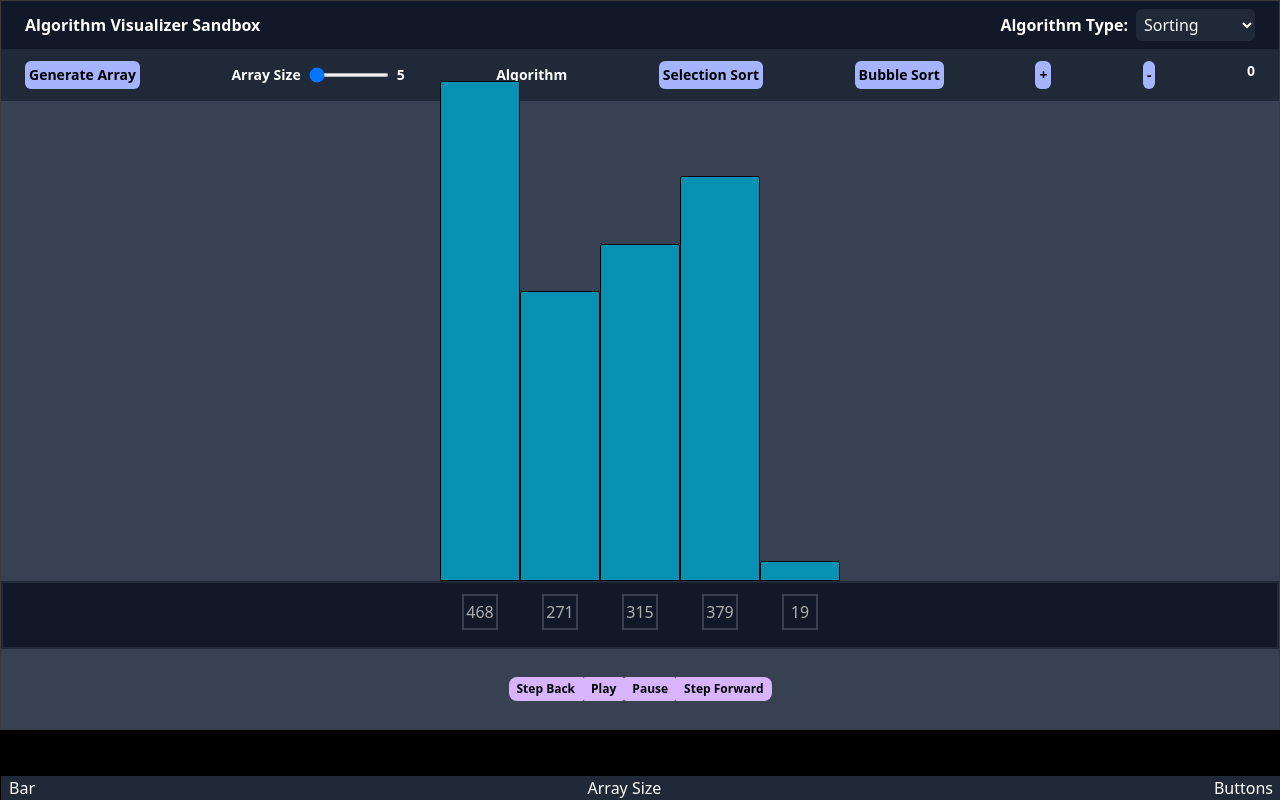
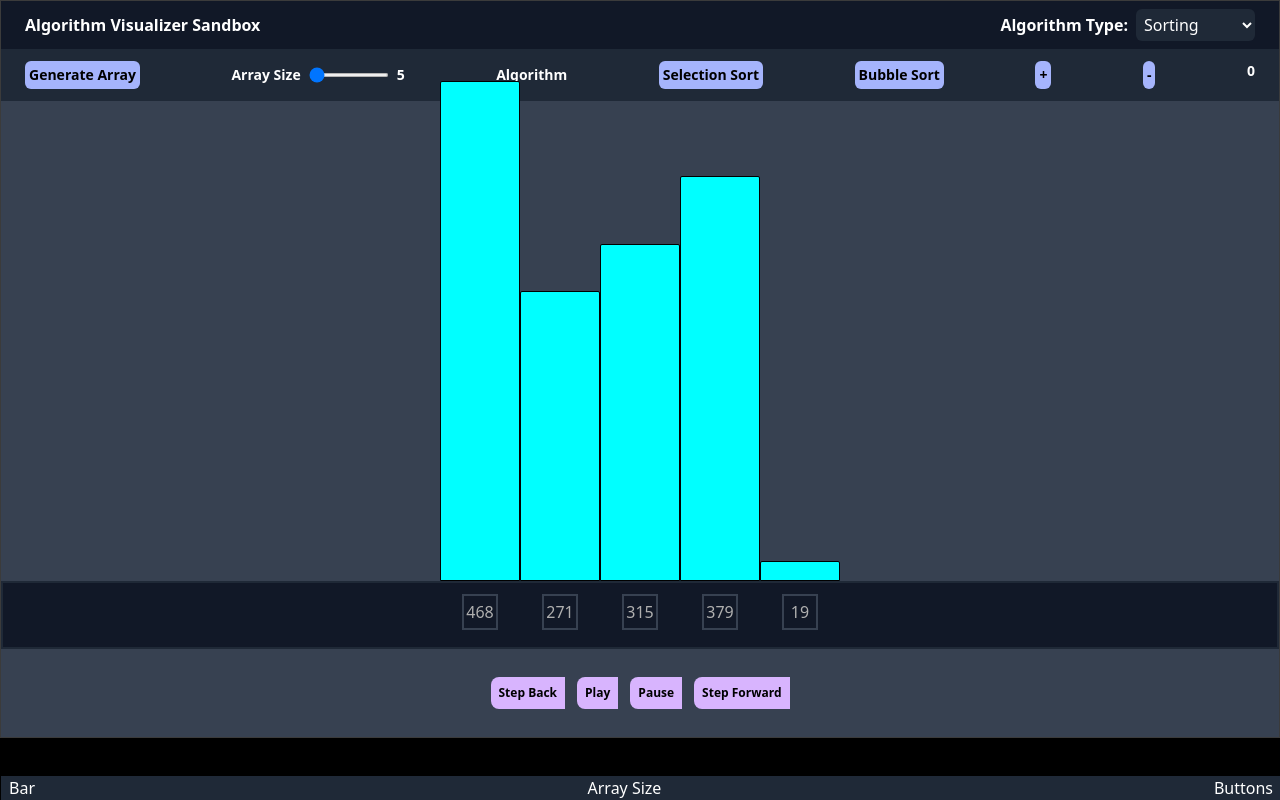
Before and after one commit to UzairHilal/Algorithm-Visualizer-Sandbox, a React (Vite) app: page / in a window 1280 px wide. Built offline with nearby package versions, Linux system fonts and the light colour scheme.

Commit message:
feat: implement button component and update controls layout style: adjust bar width and label rotation in ArrayBars fix: enhance GSAP animation for bars in VisualizerCanvas

```diff
--- a/src/components/ArrayBars.jsx
+++ b/src/components/ArrayBars.jsx
@@ -3,19 +3,18 @@ const ArrayBars = ({ randomArray, maxValueInArray, barsRef, arraySize }) => {
     <div className="w-full h-[60vh] flex items-end justify-center bg-gray-700">
       {randomArray.map((elem, i) => (
         <div
-          id="bars"
           data-height={`${elem / ((0.2 / 100) * maxValueInArray)}`}
           ref={(el) => (barsRef.current[i] = el)}
           className={`bars max-w-20 border border-black rounded-t-sm bg-cyan-600 flex items-end justify-center relative `}
           key={i}
           style={{
-            width: `${400 / randomArray.length}px`,
+            width: `${700 / randomArray.length}px`,
           }}
         >
           <p
             className={`w-9 h-9 opacity-100 absolute -bottom-[50px] flex justify-center items-center transition-all ${
               arraySize >= 11
-                ? `-rotate-45 text-[10px] border-none`
+                ? `-rotate-45 text-[12px] border-none`
                 : `rotate-0`
             } border-2 p-2 border-gray-700  text-gray-200`}
           >
--- a/src/components/Controls.jsx
+++ b/src/components/Controls.jsx
@@ -1,19 +1,15 @@
+import Button from "./ui/Button";
+
 const Controls = () => {
   return (
     <div className="flex justify-center opacity-100 bg-gray-700">
-      <div className="w- py-7 flex justify-between text-xs bottom-10 opacity-100 transition-all px-9">
-        <button className="bg-purple-300 text-black font-bold rounded-l-lg px-2 py-1 hover:bg-purple-400">
-          Step Back
-        </button>
-        <button className="bg-purple-300 text-black font-bold rounded-sm px-2 py-1 hover:bg-purple-400">
-          Play
-        </button>
-        <button className="bg-purple-300 text-black font-bold rounded-sm px-2 py-1 hover:bg-purple-400">
-          Pause
-        </button>
-        <button className="bg-purple-300 text-black font-bold rounded-r-lg px-2 py-1 hover:bg-purple-400">
-          Step Forward
-        </button>
+      <div className="w- py-7 flex flex-row gap-3  justify-between text-xs bottom-10 opacity-100 transition-all px-9">
+
+        <Button title={"Step Back"} className="" onClick={()=>alert("hello")}/>
+        <Button title={"Play"}/>
+        <Button title={"Pause"}/>
+        <Button title={"Step Forward"}/>
+
       </div>
     </div>
   );
--- a/src/components/VisualizerCanvas.jsx
+++ b/src/components/VisualizerCanvas.jsx
@@ -11,17 +11,19 @@ const VisualizerCanvas = ({ array, arraySize }) => {
 
   useGSAP(() => {
     gsap.fromTo(
-      ".bars",
-      {
-        height: 5,
-      },
-
+      ".bars", {
+      height: 5,
+      background: "white"
+    }
+      ,
       {
         height: (i, el) => el.dataset.height + "px",
+        background: "cyan",
+        duration: 0.3,
+        stagger: 0.1
       }
     );
   }, [randomArray]);
-
   return (
     <div className="w-full flex flex-col justify-center">
       {/* bar display */}
--- /dev/null
+++ b/src/components/ui/Button.jsx
@@ -0,0 +1,12 @@
+
+function Button({title, onClick , className}) {
+    return (
+        <button className= {`bg-purple-300 text-black font-bold rounded-l-lg px-2 py-2 hover:bg-purple-400 transition-colors duration-300 disabled:bg-gray-400 disabled:cursor-not-allowed disabled:hover:bg-gray-400 ${className}`}
+        onClick={onClick}
+        >
+            {title}
+        </button>
+    )
+}
+
+export default Button
```
